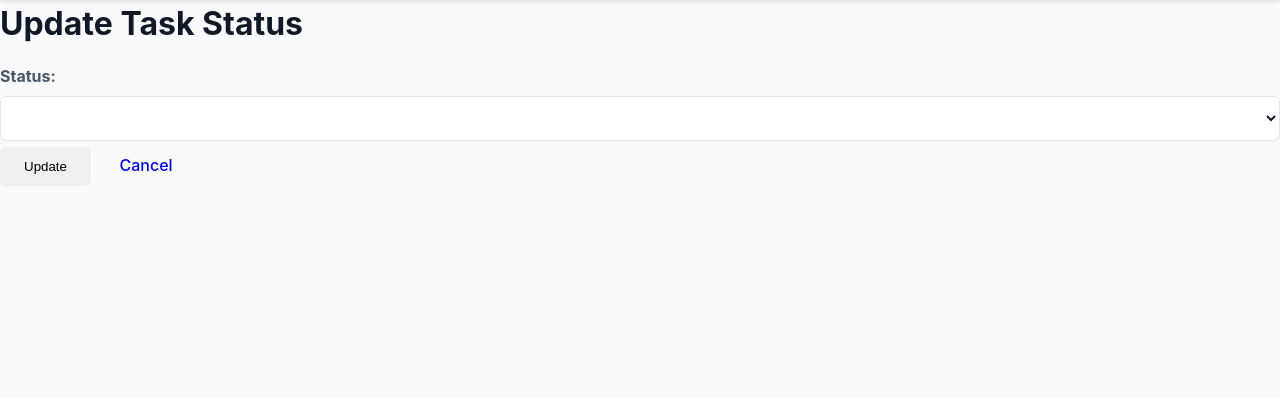
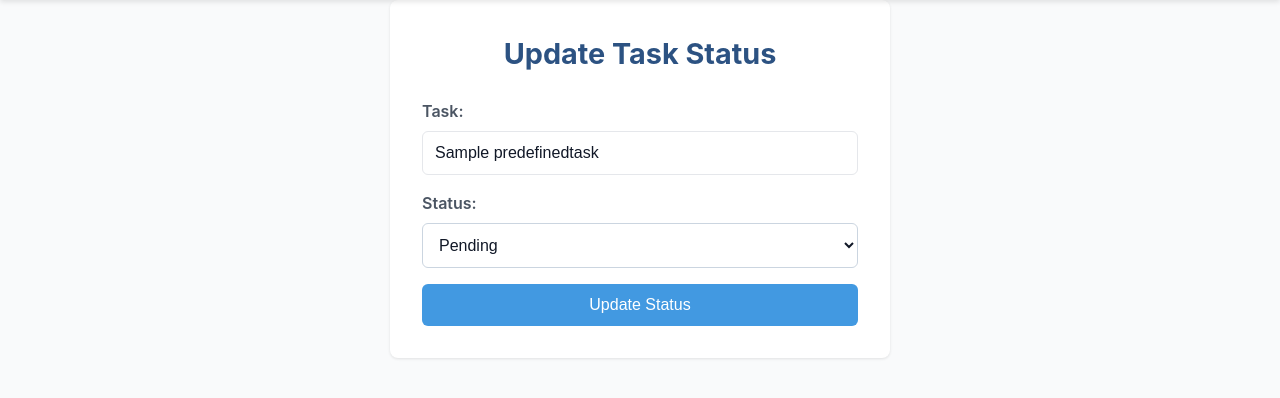
Before and after one commit to G-Andrew-N/coporate-performance-tracking, a Django app: page /tasks/00000000-0000-0000-0000-000000000001/update/ in a window 1280 px wide. Shown: the part 106-504 px from the top of the page. Run offline with Django 5.2, Linux system fonts and the light colour scheme; a user stored in the database is signed in; tables that the repository leaves empty hold one stand-in row (values such as "Sample post"); lists and menus that the app fills with data are empty.

Commit message:
almst prf

```diff
--- a/base/templates/base/agent_workpage.html
+++ b/base/templates/base/agent_workpage.html
@@ -3,7 +3,7 @@
 {% block content %}
     <div class="workspace-container">
         <h1>Welcome, {{ request.user.get_full_name }} (Agent)</h1>
-        <a href="{% url 'user_profile' %}" class="profile-link">View Profile</a>
+
 
         <!-- Section 1: Tasks Assigned -->
         <div class="tasks-section">
@@ -61,7 +61,7 @@
                         <td>{{ property.price }}</td>
                         <td>{{ property.status }}</td>
                         <td>
-                            <a href="{% url 'make_sale' property.id %}" class="action-link">Make Sale</a>
+                            <a href="{% url 'make_sale' property.id %}" class="action-link">Sell</a>
                         </td>
                     </tr>
                     {% empty %}
--- a/base/templates/base/update_task_status.html
+++ b/base/templates/base/update_task_status.html
@@ -4,50 +4,76 @@
     <div class="update-task-container">
         <h1>Update Task Status</h1>
 
-        <!-- Ensure form posts to the correct URL -->
-        <form method="POST" enctype="multipart/form-data" class="update-form">
+        <form method="POST">
             {% csrf_token %}
-
-            <label for="status"><strong>Status:</strong></label>
-            <select name="status" id="status" class="status-dropdown">
-                {% for choice in task.STATUS_CHOICES %}
-                    <option value="{{ choice.0 }}" {% if choice.0 == task.status %}selected{% endif %}>
-                        {{ choice.1 }}
-                    </option>
-                {% endfor %}
-            </select>
-
-            <!-- Hidden upload section that appears when 'Done' is selected -->
-            <div id="document-upload-section" style="display: none;">
-                <label for="task_document"><strong>Upload Deliverable:</strong></label>
-                <input type="file" name="task_document" id="task_document">
+            <div class="form-group">
+                <label for="task-title">Task:</label>
+                <input type="text" id="task-title" value="{{ task.predefined_task }}" disabled>
             </div>
 
-            <div class="form-actions">
-                <button type="submit" class="btn update-btn">Update</button>
-                <a href="{% url 'agent_workpage' %}" class="btn cancel-btn">Cancel</a>
+            <div class="form-group">
+                <label for="task-status">Status:</label>
+                <select id="task-status" name="status">
+                    <option value="Pending" {% if task.status == "Pending" %}selected{% endif %}>Pending</option>
+                    <option value="In Progress" {% if task.status == "In Progress" %}selected{% endif %}>In Progress</option>
+                    <option value="Completed" {% if task.status == "Completed" %}selected{% endif %}>Completed</option>
+                    <option value="Overdue" {% if task.status == "Overdue" %}selected{% endif %}>Overdue</option>
+                </select>
             </div>
+
+            <button type="submit" class="update-button">Update Status</button>
         </form>
     </div>
 
-    <script>
-        document.addEventListener("DOMContentLoaded", function () {
-            let statusDropdown = document.getElementById("status");
-            let documentUploadSection = document.getElementById("document-upload-section");
-            let taskDocumentInput = document.getElementById("task_document");
+    <style>
+        .update-task-container {
+            max-width: 500px;
+            margin: 0 auto;
+            padding: 2rem;
+            background: white;
+            border-radius: 0.5rem;
+            box-shadow: 0 1px 3px rgba(0, 0, 0, 0.1);
+        }
 
-            function toggleDocumentUpload() {
-                if (statusDropdown.value === "Done") {
-                    documentUploadSection.style.display = "block";
-                    taskDocumentInput.setAttribute("required", "required");
-                } else {
-                    documentUploadSection.style.display = "none";
-                    taskDocumentInput.removeAttribute("required");
-                }
-            }
+        h1 {
+            color: #2c5282;
+            font-size: 1.8rem;
+            margin-bottom: 1.5rem;
+            text-align: center;
+        }
 
-            statusDropdown.addEventListener("change", toggleDocumentUpload);
-            toggleDocumentUpload(); // Ensure correct initial state
-        });
-    </script>
+        .form-group {
+            margin-bottom: 1rem;
+        }
+
+        label {
+            display: block;
+            font-weight: 600;
+            margin-bottom: 0.5rem;
+        }
+
+        input, select {
+            width: 100%;
+            padding: 0.75rem;
+            border: 1px solid #cbd5e0;
+            border-radius: 0.375rem;
+            font-size: 1rem;
+        }
+
+        .update-button {
+            width: 100%;
+            padding: 0.75rem;
+            background-color: #4299e1;
+            color: white;
+            border: none;
+            border-radius: 0.375rem;
+            font-size: 1rem;
+            cursor: pointer;
+            transition: background-color 0.2s;
+        }
+
+        .update-button:hover {
+            background-color: #2b6cb0;
+        }
+    </style>
 {% endblock %}
--- a/base/urls.py
+++ b/base/urls.py
@@ -39,7 +39,7 @@ urlpatterns = [
 
 
     path('tasks/<uuid:task_id>/update/', views.update_task_status, name='update_task_status'),
-    path('tasks/<uuid:task_id>/', views.task_detail, name='task_detail'),
+
 
 
     path('employees/', views.employee_list, name='employee_list'),
--- a/base/views.py
+++ b/base/views.py
@@ -1,60 +1,51 @@
 from django.shortcuts import render, redirect, get_object_or_404
-from django.http import JsonResponse
+from django.http import JsonResponse, HttpResponse
 from django.contrib import messages
 from django.contrib.auth import authenticate, login, logout
 from django.contrib.auth.decorators import login_required, user_passes_test
-from django.db.models import Count, Q
-from .models import PropertyListing, Task, Sale, Employee, PerformanceMetrics, ProductivityTracker, Revenue, PredefinedTask
-from .forms import PropertyListingForm
-from uuid import UUID
-from django.db import models  # Add this import
-from django.db.models import Sum  # Add this import
-from django.contrib import messages
-from django.core.paginator import Paginator
-import csv
-from django.http import HttpResponse
 from django.contrib.auth.models import User, Group
-from datetime import datetime
+from django.db import models
+from django.db.models import F, Q, Sum, Avg, Count
+from django.utils.timezone import now
 from django.urls import reverse
 from django.core.paginator import Paginator
-from decimal import Decimal, InvalidOperation
-from django.shortcuts import render, redirect, get_object_or_404
-from django.contrib.auth.decorators import login_required
-from django.contrib import messages
-from django.db.models import F
-from django.utils.timezone import now
+from django.core.paginator import Paginator
 from decimal import Decimal, InvalidOperation
 from datetime import datetime
-from .models import PropertyListing, Sale, Employee, AgentProfit
-from django.contrib.auth import logout
-from django.shortcuts import redirect
+from uuid import UUID
 
+#predictions
 from django.shortcuts import render
-from django.db.models import Avg, Sum, Count
-from .models import Employee, ProductivityTracker, Revenue, PerformanceMetrics
+from django.db.models import Avg
+from datetime import datetime, timedelta
+from .models import Revenue, PropertyListing
+import numpy as np
+import pandas as pd
+from sklearn.linear_model import LinearRegression
 
+# Models
+from .models import (
+    PropertyListing,
+    Task,
+    Sale,
+    Employee,
+    PerformanceMetrics,
+    ProductivityTracker,
+    Revenue,
+    PredefinedTask,
+    AgentProfit,
+)
+
+# Forms
+from .forms import PropertyListingForm
+
+# Matplotlib for chart generation
 import matplotlib.pyplot as plt
 import io
-import urllib, base64
+import urllib
+import base64
+from io import BytesIO
 
-import matplotlib.pyplot as plt
-from io import BytesIO
-import base64
-
-from django.shortcuts import render
-from django.db.models import Sum
-from .models import Sale, PropertyListing, PerformanceMetrics
-
-import matplotlib.pyplot as plt
-import io
-import base64
-from django.shortcuts import render
-from django.db.models import Sum  # ✅ Import Sum for aggregation
-from decimal import Decimal
-from django.contrib.auth import authenticate, login
-from django.shortcuts import redirect, render
-from django.contrib import messages
-from .models import Employee
 
 
 def landing(request):
@@ -111,9 +102,7 @@ def signup(request):
     return render(request, "base/signup.html")
 
 
-from django.shortcuts import render
-from django.db.models import Sum
-from .models import Sale, PropertyListing, PerformanceMetrics
+
 
 def home(request):
     # Financial Summary
@@ -234,6 +223,7 @@ def user_profile_view(request):
 @login_required
 def assign_task(request):
     # Fetch predefined tasks, agents, and assigned tasks
+
     predefined_tasks = PredefinedTask.objects.all()
     agents = Employee.objects.filter(role='Agent')
     assigned_tasks = Task.objects.filter(assigned_to__isnull=False)
@@ -487,33 +477,25 @@ def task_performance(request):
     return render(request, 'base/task_performance.html', context)
 
 # Update Task Status View
+from django.shortcuts import render, get_object_or_404, redirect
+from django.contrib.auth.decorators import login_required
+from .models import Task
+
 @login_required
 def update_task_status(request, task_id):
-    task = get_object_or_404(Task, id=task_id, assigned_to=request.user)
+    task = get_object_or_404(Task, id=task_id, assigned_to=request.user.employee)
 
     if request.method == 'POST':
         new_status = request.POST.get('status')
-        task_document = request.FILES.get('task_document')
+        if new_status in ['Pending', 'In Progress', 'Completed', 'Overdue']:
+            task.status = new_status
+            task.save()
+            return redirect('agent_workpage')  # Redirect back to agent's workspace
 
-        if new_status == "Done" and not task_document:
-            return JsonResponse({'error': 'Document submission is required to mark the task as done'}, status=400)
-
-        if new_status:
-            task.status = new_status
-            if new_status == "Done" and task_document:
-                task.document = task_document  # Assuming Task model has a `document` field
-                task.save()
-
-                # Increment tasks_completed in PerformanceMetrics
-                performance_metrics, created = PerformanceMetrics.objects.get_or_create(employee=request.user)
-                performance_metrics.tasks_completed += 1
-                performance_metrics.save()
-            else:
-                task.save()
-
-        return redirect('task_performance')
-
-    return JsonResponse({'error': 'Invalid request method'}, status=400)
+    context = {
+        'task': task,
+    }
+    return render(request, 'base/update_task_status.html', context)
 
 
 # Make Sale View
@@ -680,50 +662,9 @@ def agent_workpage(request):
     return render(request, 'base/agent_workpage.html', context)
 
 
-from django.shortcuts import render, get_object_or_404, redirect
-from django.http import JsonResponse
-from django.contrib.auth.decorators import login_required
-from .models import Task, PerformanceMetrics
-
-@login_required
-def update_task_status(request, task_id):
-    # Fetch the task
-    task = get_object_or_404(Task, id=task_id)
-
-    # Ensure request.user is the actual person assigned
-    if task.assigned_to and hasattr(task.assigned_to, 'user') and task.assigned_to.user != request.user:
-        return JsonResponse({'error': 'You are not assigned to this task'}, status=403)
-
-    if request.method == 'POST':
-        new_status = request.POST.get('status')
-        task_document = request.FILES.get('task_document')
-
-        if new_status == "Done" and not task_document:
-            return JsonResponse({'error': 'Document submission is required to mark the task as done'}, status=400)
-
-        # Update task status and document
-        if new_status:
-            task.status = new_status
-            if new_status == "Done" and task_document:
-                task.document = task_document
-                task.save()
-
-                # Ensure PerformanceMetrics updates properly
-                performance_metrics, created = PerformanceMetrics.objects.get_or_create(employee=task.assigned_to)
-                performance_metrics.tasks_completed += 1
-                performance_metrics.save()
-            else:
-                task.save()
-
-        return redirect('task_performance')
-
-    return render(request, 'base/update_task_status.html', {'task': task})
 
 
-@login_required
-def task_detail(request, task_id):
-    task = get_object_or_404(Task, id=task_id, assigned_to=request.user.employee)
-    return render(request, 'base/task_detail.html', {'task': task})
+
 
 
 @login_required
@@ -772,14 +713,7 @@ def admin_panel(request):
 
 
 
-#predictions
-from django.shortcuts import render
-from django.db.models import Avg
-from datetime import datetime, timedelta
-from .models import Revenue, PropertyListing
-import numpy as np
-import pandas as pd
-from sklearn.linear_model import LinearRegression
+
 
 def predict_revenue(request):
     # Fetch revenue data
```
Also changed, not shown: base/models.py (+54 -0 lines), 1 other file.
